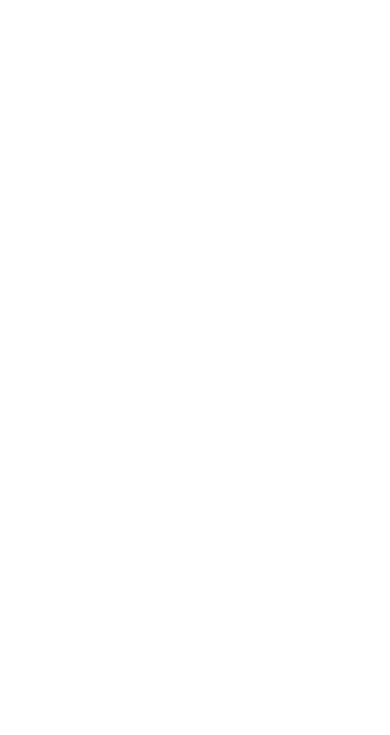
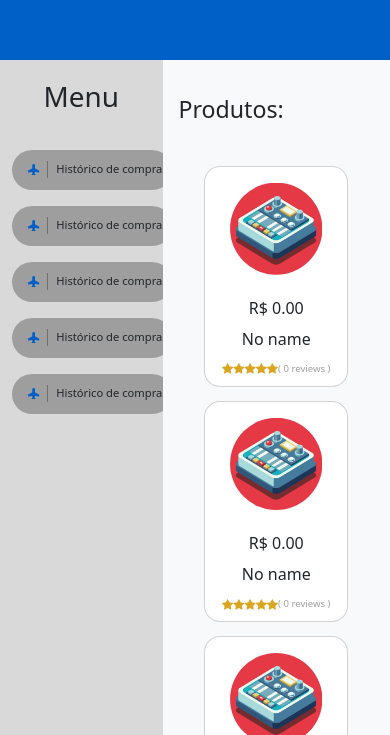
Before and after one commit to EnoqueNetoBr/618-super-select, a React (Vite) app in the folder frontend/Projeto-final-SuperSelect/: page /dashboard in a window 390 px wide. Shown: the part 109-844 px from the top of the page. Built offline with nearby package versions, Linux system fonts and the light colour scheme.

Commit message:
Add portrait version of Dashboard page.

```diff
--- a/frontend/Projeto-final-SuperSelect/src/components/dashboard/dashCard/dashCard.tsx
+++ b/frontend/Projeto-final-SuperSelect/src/components/dashboard/dashCard/dashCard.tsx
@@ -19,7 +19,7 @@ DashCard.defaultProps = {
 
 export function DashCard({ product = defaultDashCardProps }: IDashCardProps) {
   return (
-    <div key={product.id} className='container-fluid m-0 p-0'>
+    <div key={product.id} className='container-fluid m-0 p-0 d-flex justify-content-center align-items-center'>
       <a href='#' className='btn'>
         <div className='card myDashboardCard rounded-4' style={{ width: '18vw', height: 'auto', aspectRatio: '3/4', minWidth: '9rem', maxWidth: '12rem' }}>
           {/* Product Image */}
--- a/frontend/Projeto-final-SuperSelect/src/pages/dashboard/dashboard.css
+++ b/frontend/Projeto-final-SuperSelect/src/pages/dashboard/dashboard.css
@@ -1,18 +1,135 @@
 .portrait {
+  display: none;
+}
+
+.landscape {
   display: block;
 }
 
-.landscape {
+/* Landscape START*/
+.portrait {
   display: none;
 }
 
-@media (orientation: landscape) {
+.landscape {
+  display: block;
+}
+
+/* START Elastic Button CSS */
+.utilityBorder {
+  border: 1px solid rgba(255, 0, 0, 0.25);
+}
+
+.utilityMinBox {
+  min-width: 50px;
+  min-height: 50px;
+}
+
+.utilityPRelative {
+  position: relative;
+}
+
+.utilityPAbsolute {
+  position: absolute;
+}
+
+.utilityPAll {
+  top: 0px;
+  bottom: 0px;
+  left: 0px;
+  right: 0px;
+}
+
+.dashboardButton {
+  background-color: var(--my-dark-gray);
+  width: clamp(10rem, 30vw, 12rem);
+  height: auto;
+  aspect-ratio: 4;
+}
+
+.dashboardButtonIcon {
+  color: var(--my-blue);
+  font-size: clamp(0.7rem, 2vw, 1.2rem);
+}
+
+.dashboardButtonSeparator {
+  border-right: 1px solid #707070;
+  font-size: clamp(0.7rem, 2vw, 1.3rem);
+}
+
+.dashboardButtonText {
+  font-size: clamp(0.7rem, 2vw, 0.8rem);
+}
+/* END Elastic Button CSS */
+
+/* START Elastic Card */
+.myDashboardCard {
+  background-color: white;
+  transition: background-color 0.2s;
+}
+
+.myDashboardCard:hover {
+  background-color: rgba(0, 0, 0, 0.063);
+}
+
+.myDashboardCardImage {
+  clip-path: circle(50% at 50% 50%);
+}
+
+.myCardDynamicFontPrice {
+  font-size: max(1.5vw, 16px);
+  color: var(--my-green);
+}
+
+.myCardDynamicFontProductName {
+  font-size: clamp(0.7rem, 2vw, 0.8rem);
+  color: black;
+}
+
+.myDashboardCardRating {
+  font-size: clamp(0.7rem, 2vw, 0.8rem);
+}
+
+.myDashboardCardStar {
+  color: goldenrod;
+  font-size: clamp(0.7rem, 2vw, 0.8rem);
+}
+
+.myDashboardCardNumberReviews {
+  color: var(--my-dark-gray);
+  font-size: 0.6rem;
+}
+/* END Elastic Card */
+
+/* START Dashboard Page */
+.myDashboardPage {
+  min-height: 80vh;
+  background-color: var(--my-dark-gray);
+}
+
+.myDashboardHeader {
+  min-height: 20vh;
+  background-color: var(--my-blue);
+}
+
+.myDashboardContent {
+  height: 80%;
+  background-color: var(--my-light-gray);
+}
+
+.myDashboardSideMenu {
+  align-items: stretch;
+}
+
+/* Landscape END */
+
+@media (orientation: portrait) {
   .portrait {
-    display: none;
+    display: block;
   }
 
   .landscape {
-    display: block;
+    display: none;
   }
 
   /* START Elastic Button CSS */
--- a/frontend/Projeto-final-SuperSelect/src/pages/dashboard/dashboard.tsx
+++ b/frontend/Projeto-final-SuperSelect/src/pages/dashboard/dashboard.tsx
@@ -58,7 +58,59 @@ function Dashboard() {
         </div>
       </div>
 
-      <div className='portrait'></div>
+      <div className='portrait'>
+        <div className='myDashboardPage container-fluid m-0 p-0'>
+          {/* Dashboard Header */}
+          <div className='myDashboardHeader utilityMinBox'></div>
+
+          {/* Dashboard Content */}
+          <div className='myDashboardContent utilityMinBox row m-0 p-0'>
+            {/* Side Menu */}
+            <div className='myDashboardSideMenu col-5 col-md-4 col-lg-3 col-xl-2 h-100'>
+              {/* Side Menu Title */}
+              <div className='myDashboardSideMenuTitle utilityMinBox mt-3 d-flex justify-content-center align-items-center'>
+                <p className='fs-1'>Menu</p>
+              </div>
+
+              {/* Buttons Container */}
+              <div className='myDashboardButtonsContainer utilityMinBox h-75 d-flex flex-column justify-content-start align-items-center'>
+                {/* Button Example (Repeat for each button) */}
+                {Array(5)
+                  .fill(null)
+                  .map((_, index) => (
+                    <div key={index} className='dashboardButton mx-auto mt-3 p-0 rounded-pill d-flex justify-content-start align-items-center'>
+                      <div className='dashboardButtonSeparator pe-2'>
+                        <i className='dashboardButtonIcon bi bi-airplane-fill ms-3 text-ss-blue'></i>
+                      </div>
+                      <div className='dashboardButtonText ms-2'>Histórico de compras</div>
+                    </div>
+                  ))}
+              </div>
+            </div>
+
+            {/* Products Section */}
+            <div className='myDashboardProducts col bg-light p-3'>
+              {/* Products Title */}
+              <div className='myDashboardProductsTitle row utilityMinBox mt-3'>
+                <p className='fs-3'>Produtos:</p>
+              </div>
+
+              {/* Products Cards Container */}
+              <div className='myDashboardProductsCards row utilityMinBox mt-3 d-flex justify-content-start align-items-start '>
+                {/* Product Card Example (Repeat for each product) */}
+
+                {Array(10)
+                  .fill(null)
+                  .map(() => (
+                    <div className='col-12 col-md-6 col-lg-4 col-xl-3 col-xxl-2 d-flex justify-content-center align-items-center '>
+                      <DashCard />
+                    </div>
+                  ))}
+              </div>
+            </div>
+          </div>
+        </div>
+      </div>
     </>
   );
 }
```
Also changed, not shown: frontend/Projeto-final-SuperSelect/src/pages/dashboard/oldDashboard.txt (deleted).
